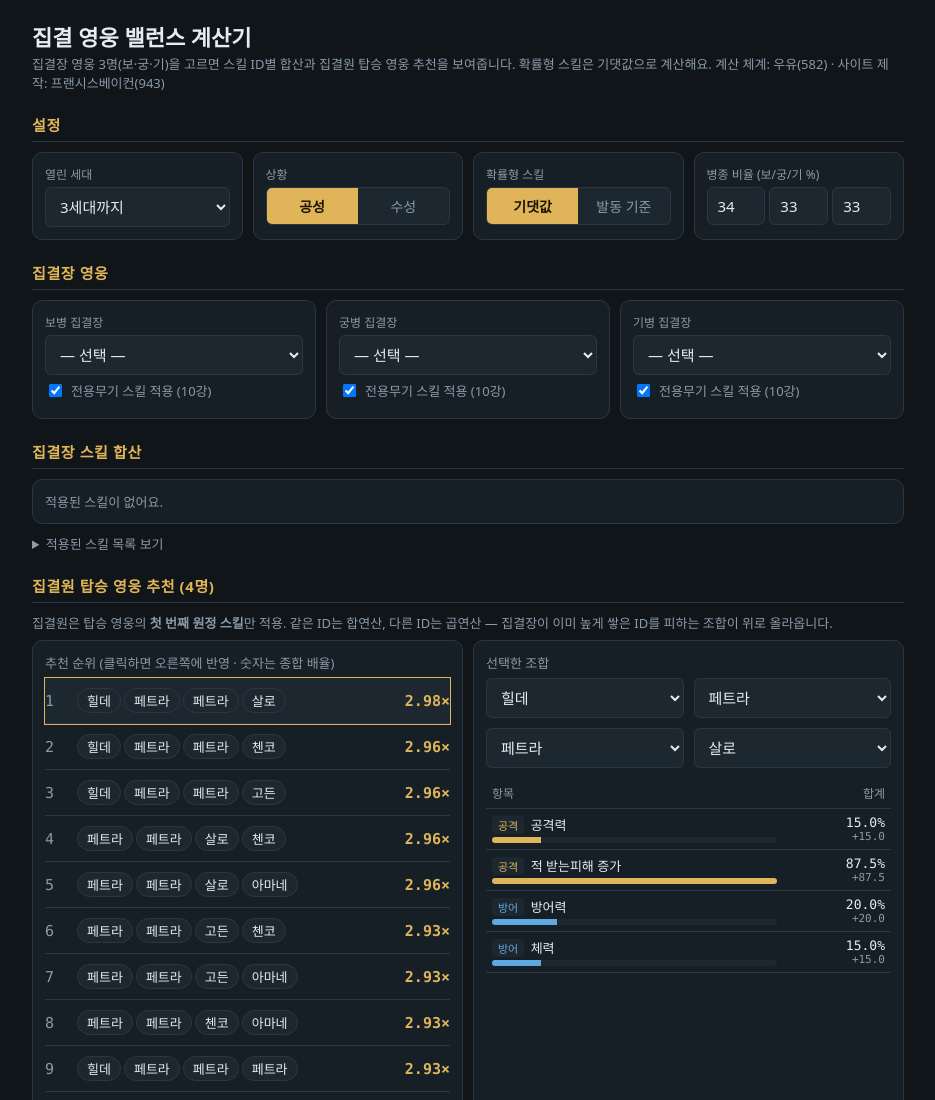
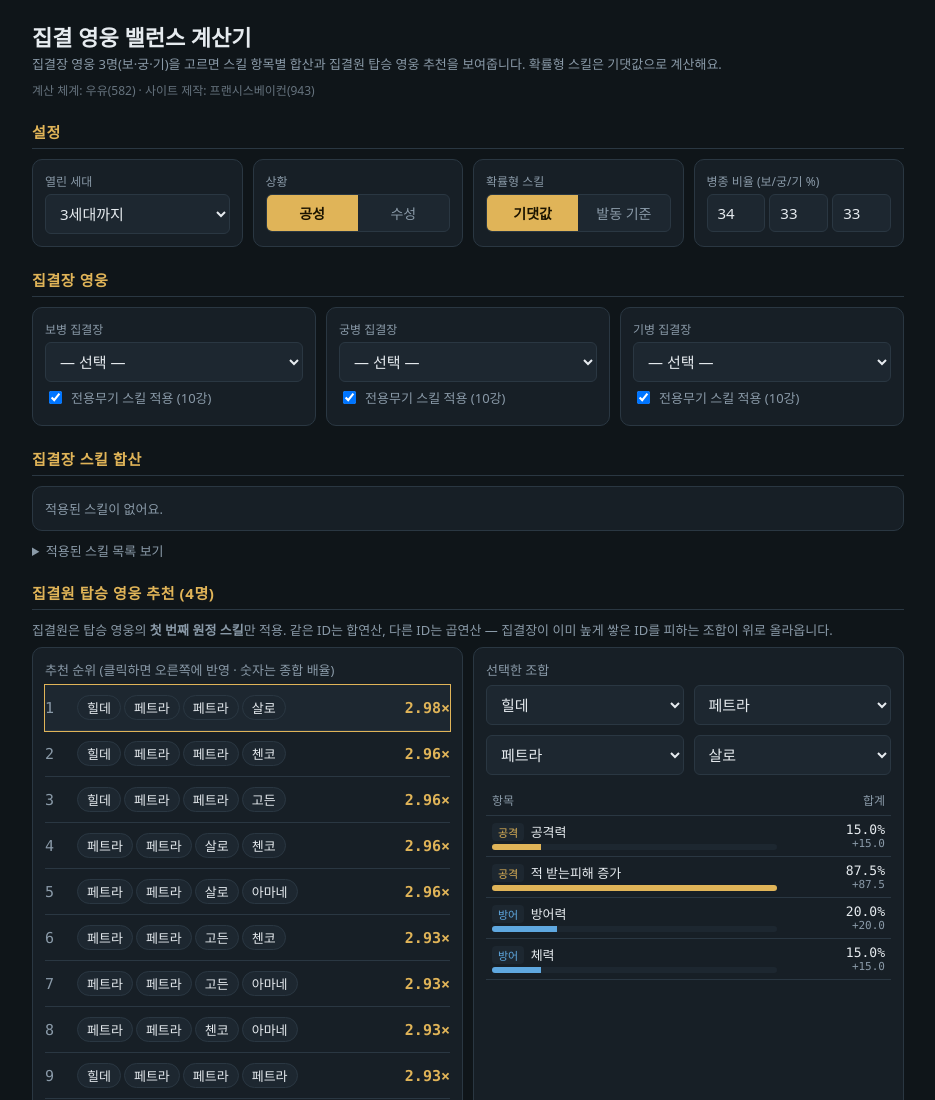
Before and after one commit to jajajajjajajaj/---, a plain HTML site: page index.html in a window 1280 px wide. Shown: the top 1100 px of the page, without its empty margins (172-1107 px from the left). Drawn offline with Linux system fonts and the light colour scheme.

Commit message:
Add files via upload

```diff
--- a/index.html
+++ b/index.html
@@ -34,13 +34,15 @@ td.n,th.n{text-align:right;font-family:var(--mono)}
 .rec.sel{background:var(--panel2);outline:1px solid var(--gold)}
 .pill{display:inline-block;border:1px solid var(--line);border-radius:14px;padding:2px 9px;font-size:13px;margin:2px 3px 2px 0;background:var(--panel2)}
 .foot{margin-top:40px;text-align:center;color:var(--dim);font-size:12px;opacity:.7}
+.credit{color:var(--dim);font-size:12px;opacity:.7;margin:-10px 0 18px}
 details{margin-top:10px}summary{cursor:pointer;color:var(--dim);font-size:13px}
 </style>
 </head>
 <body>
 <div class="wrap">
 <h1>집결 영웅 밸런스 계산기</h1>
-<div class="sub">집결장 영웅 3명(보·궁·기)을 고르면 스킬 ID별 합산과 집결원 탑승 영웅 추천을 보여줍니다. 확률형 스킬은 기댓값으로 계산해요. 계산 체계: 우유(582) · 사이트 제작: 프랜시스베이컨(943)</div>
+<div class="sub">집결장 영웅 3명(보·궁·기)을 고르면 스킬 항목별 합산과 집결원 탑승 영웅 추천을 보여줍니다. 확률형 스킬은 기댓값으로 계산해요.</div>
+<div class="credit">계산 체계: 우유(582) · 사이트 제작: 프랜시스베이컨(943)</div>
 
 <h2>설정</h2>
 <div class="grid g4">
```
